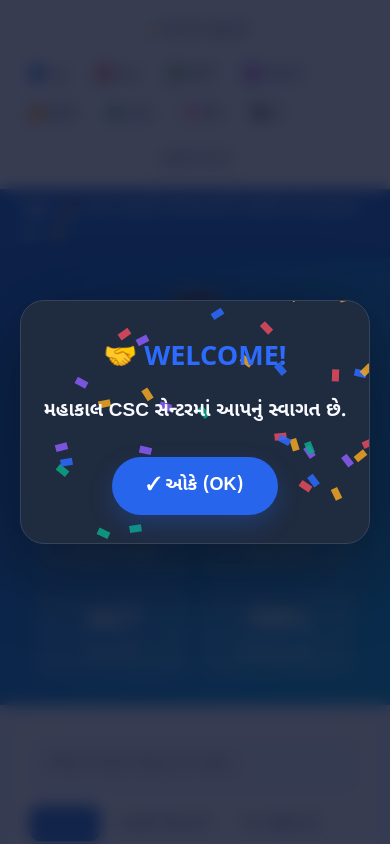
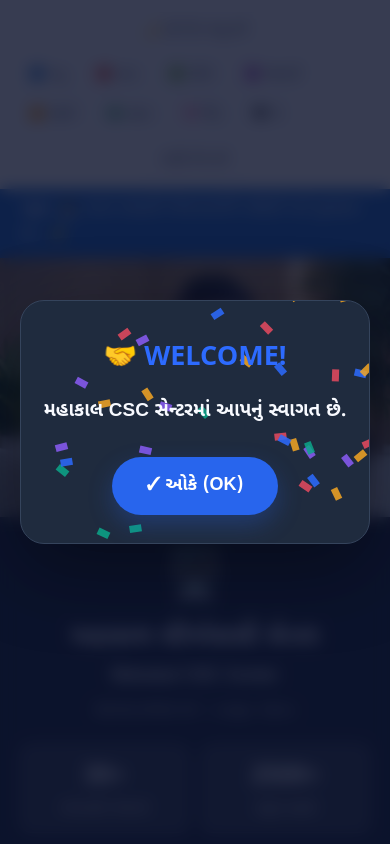
Before and after one commit to ranjit66958/mahakal-csc-centre, a plain HTML site: page index.html in a window 390 px wide. Shown: the top 844 px of the page. Drawn offline with Linux system fonts and the light colour scheme.

Commit message:
Add files via upload

```diff
--- a/index.html
+++ b/index.html
@@ -20,7 +20,7 @@
 
 <div class="topbar"><button id="darkToggle">🌙 ડાર્ક મોડ ચાલુ કરો</button><div class="themes"><button data-theme="blue">🔵 બ્લુ</button><button data-theme="red">🔴 લાલ</button><button data-theme="green">🟢 લીલો</button><button data-theme="purple">🟣 જાંબલી</button><button data-theme="orange">🟠 કેસરી</button><button data-theme="sky">🦚 સ્કાય</button><button data-theme="pink">🩷 પિંક</button><button data-theme="gray">🖤 ગ્રે</button></div><button id="shareBtn">સાઈટ શેર કરો</button></div>
 <div class="ticker"><b>ન્યૂઝ:</b> 💻 તમામ સરકારી યોજનાઓની માહિતી માટે મુલાકાત લો.. ✨</div>
-<header class="hero"><div class="logo">🖥️</div><h1>મહાકાલ સીએસસી સેન્ટર</h1><h2>Mahakal CSC Center</h2><p>DEVELOPED BY | રણજીત પઢિયાર </p><div class="stats"><div><strong>30+</strong><span>ઓનલાઈન સેવાઓ</span></div><div><strong>2500+</strong><span>સંતુષ્ટ ગ્રાહકો</span></div><div><strong>24/7</strong><span>કલાક સપોર્ટ</span></div><div><strong>100%</strong><span>વિશ્વાસપાત્ર કામ</span></div></div></header>
+<header class="hero"><div class="hero-content"><div class="logo">🖥️</div><h1>મહાકાલ સીએસસી સેન્ટર</h1><h2>Mahakal CSC Center</h2><p>DEVELOPED BY | રણજીત પઢિયાર </p><div class="stats"><div><strong>30+</strong><span>ઓનલાઈન સેવાઓ</span></div><div><strong>2500+</strong><span>સંતુષ્ટ ગ્રાહકો</span></div><div><strong>24/7</strong><span>કલાક સપોર્ટ</span></div><div><strong>100%</strong><span>વિશ્વાસપાત્ર કામ</span></div></div></div></header>
 <main><section class="searcharea"><input id="search" placeholder="યોજના અથવા સેવાનું નામ શોધો..." aria-label="યોજના અથવા સેવા શોધો"><div class="filters"><button class="active" data-filter="all">બધા કામ</button><button data-filter="scheme">સરકારી યોજનાઓ</button><button data-filter="service">અન્ય સુવિધાઓ</button><button data-filter="docs">પુરાવાઓની યાદી</button></div></section>
 <section><h2 class="section-title">સરકારી યોજનાઓ અને જરૂરી ડોક્યુમેન્ટ્સ</h2><div id="cards" class="cards"></div><p id="empty" hidden>કોઈ માહિતી મળી નથી. બીજું નામ શોધો.</p></section>
 <section id="extras"><h2 class="section-title">અમારી અન્ય ઓનલાઈન સુવિધાઓ</h2><div class="service-grid" id="serviceGrid"></div></section>
--- a/style.css
+++ b/style.css
@@ -15,3 +15,19 @@
 @keyframes welcome-confetti-fall{to{transform:translateY(650px) rotate(720deg)}}
 @media(max-width:480px){.welcome-card{padding:38px 20px 28px;border-radius:24px}.welcome-card p{font-size:19px}}
 @media(prefers-reduced-motion:reduce){.confetti i{animation:none;top:10%}.welcome-overlay{transition:none}}
+
+/* Original portrait, displayed without filters or image edits. */
+.hero{position:relative;isolation:isolate;overflow:hidden;text-align:left;min-height:540px;padding:48px max(5%,calc((100% - 1200px)/2));background:#101d32;}
+.hero::before{content:"";position:absolute;z-index:-1;inset:0 0 0 42%;background:url("owner-photo.jpeg") center top/cover no-repeat;}
+.hero::after{content:"";position:absolute;z-index:-1;inset:0;background:linear-gradient(90deg,#101d32 0%,#101d32 36%,transparent 58%);pointer-events:none;}
+.hero-content{position:relative;width:40%;max-width:480px;}
+.hero h1{font-size:clamp(26px,3vw,40px);line-height:1.5;}
+.hero .stats{display:grid;grid-template-columns:repeat(2,minmax(0,1fr));gap:12px;margin-top:28px;}
+.hero .stats div{min-width:0;padding:12px;text-align:center;}
+@media(max-width:700px){
+.hero{padding:calc(66.4vw + 24px) 20px 30px;min-height:0;text-align:center;}
+.hero::before{inset:0 0 auto;width:100%;height:66.4vw;background-size:cover;background-position:center top;}
+.hero::after{display:none;}
+.hero-content{width:100%;max-width:520px;margin:auto;}
+.hero .stats{margin-top:22px;}
+}
```
Also changed, not shown: UPLOAD-GUIDE.txt (added), owner-photo.jpeg (added).
